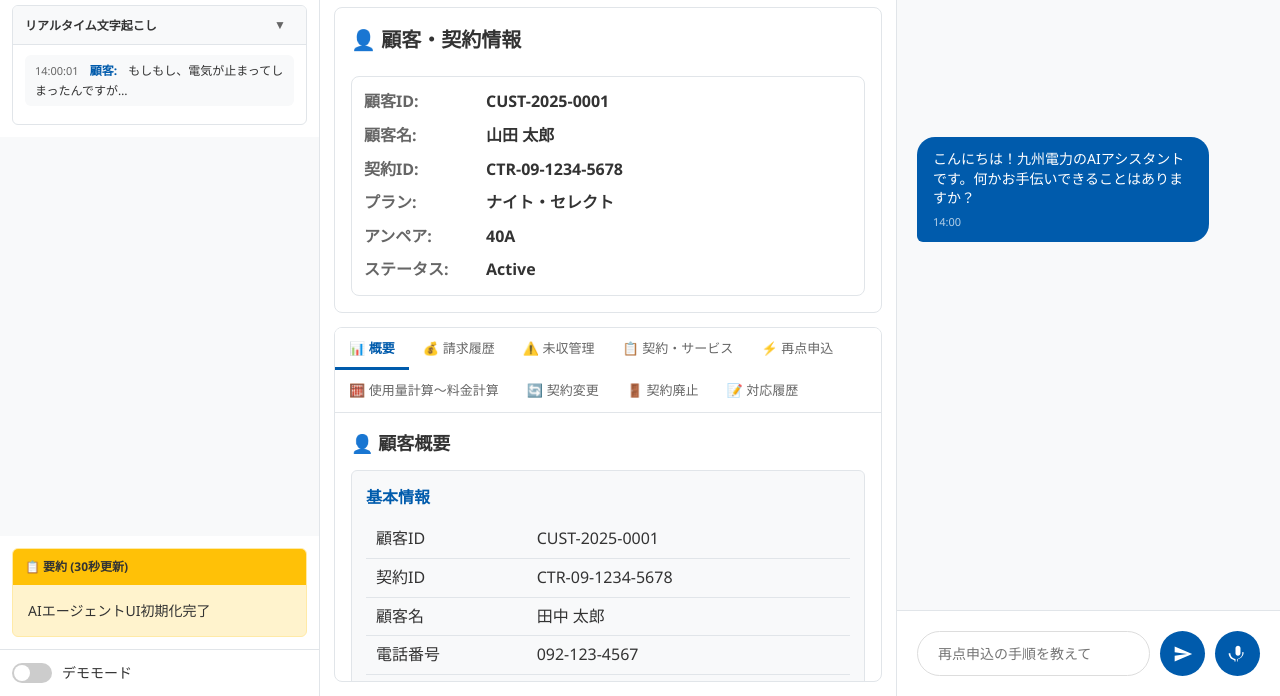
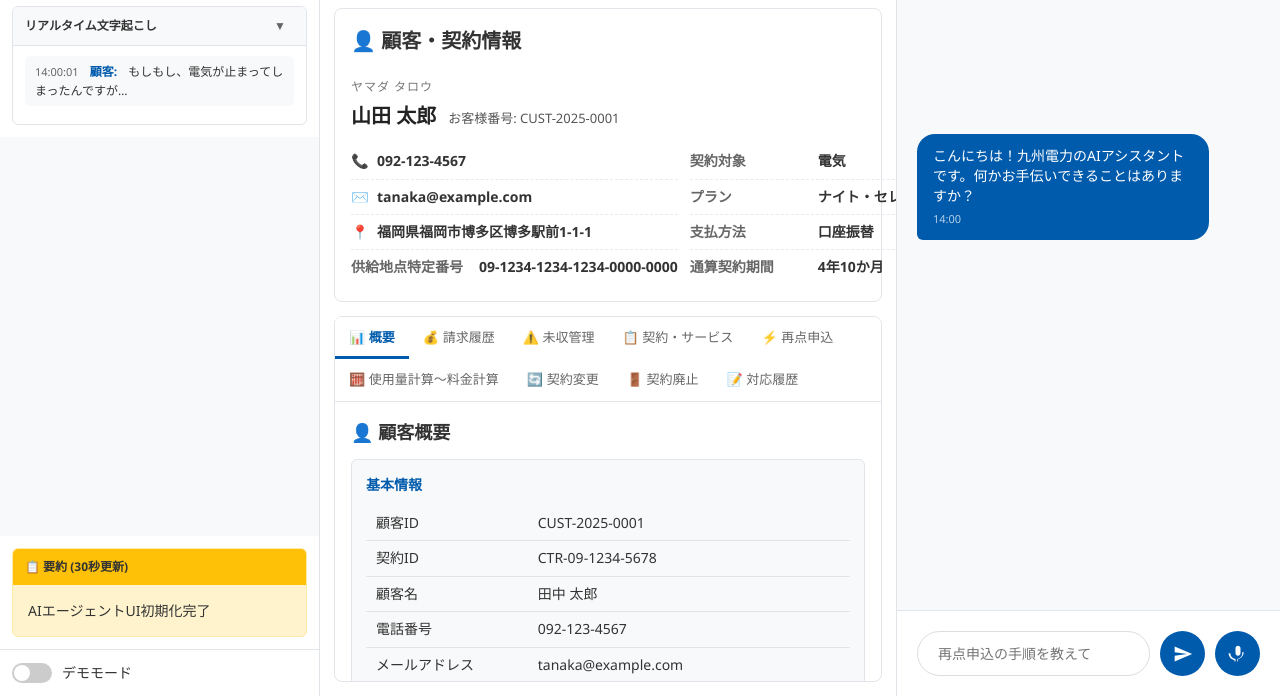
Before and after one commit to Taiki2025/cursor-collaborative-editing, a plain HTML site: page index.html in a window 1280 px wide. Shown: the part 104-800 px from the top of the page. Drawn offline with Linux system fonts and the light colour scheme.

Commit message:
顧客・契約情報の表示を改善し、新しいレイアウトを追加しました。CSSスタイルを更新し、レスポンシブデザインを適用しました。

```diff
--- a/index.html
+++ b/index.html
@@ -121,13 +121,28 @@
                 <div class="customer-card">
                     <div class="customer-info">
                         <h2>👤 顧客・契約情報</h2>
-                        <div class="info-list single-frame">
-                            <div class="info-row"><span class="label">顧客ID:</span><span class="value">CUST-2025-0001</span></div>
-                            <div class="info-row"><span class="label">顧客名:</span><span class="value">山田 太郎</span></div>
-                            <div class="info-row"><span class="label">契約ID:</span><span class="value">CTR-09-1234-5678</span></div>
-                            <div class="info-row"><span class="label">プラン:</span><span class="value">ナイト・セレクト</span></div>
-                            <div class="info-row"><span class="label">アンペア:</span><span class="value">40A</span></div>
-                            <div class="info-row"><span class="label">ステータス:</span><span class="value status-active">Active</span></div>
+                        <div class="customer-summary">
+                            <div class="name-block">
+                                <div class="furigana">ヤマダ タロウ</div>
+                                <div class="name-and-id">
+                                    <span class="full-name">山田 太郎</span>
+                                    <span class="customer-number">お客様番号: <span id="customerId">CUST-2025-0001</span></span>
+                                </div>
+                            </div>
+                            <div class="customer-columns">
+                                <div class="column-left">
+                                    <div class="info-row"><span class="icon" aria-label="電話">📞</span><span class="value">092-123-4567</span></div>
+                                    <div class="info-row"><span class="icon" aria-label="メール">✉️</span><span class="value">tanaka@example.com</span></div>
+                                    <div class="info-row"><span class="icon" aria-label="住所">📍</span><span class="value">福岡県福岡市博多区博多駅前1-1-1</span></div>
+                                    <div class="info-row labeled"><span class="label">供給地点特定番号</span><span class="value supply-id">09-1234-1234-1234-0000-0000</span></div>
+                                </div>
+                                <div class="column-right">
+                                    <div class="info-row"><span class="label">契約対象</span><span class="value">電気</span></div>
+                                    <div class="info-row"><span class="label">プラン</span><span class="value">ナイト・セレクト</span></div>
+                                    <div class="info-row"><span class="label">支払方法</span><span class="value">口座振替</span></div>
+                                    <div class="info-row"><span class="label">通算契約期間</span><span class="value">4年10か月</span></div>
+                                </div>
+                            </div>
                         </div>
                     </div>
                 </div>
--- a/style.css
+++ b/style.css
@@ -561,6 +561,44 @@ body {
     margin-bottom: 20px;
     font-size: 20px;
     font-weight: 600;
+}
+/* 顧客・契約情報 レイアウト */
+.customer-summary { display: flex; flex-direction: column; gap: 12px; }
+.name-block { display: flex; flex-direction: column; gap: 4px; }
+.furigana { font-size: 12px; color: #777; letter-spacing: 0.08em; }
+.name-and-id { display: flex; flex-wrap: wrap; gap: 12px; align-items: baseline; }
+.full-name { font-size: 20px; font-weight: 700; color: #222; }
+.customer-number { font-size: 13px; color: #555; }
+.customer-columns { display: grid; grid-template-columns: 1.2fr 0.8fr; gap: 12px; }
+.customer-columns .info-row { display: flex; gap: 8px; align-items: center; padding: 6px 0; border-bottom: 1px dashed #e6e9ee; }
+.customer-columns .info-row:last-child { border-bottom: none; }
+.customer-columns .info-row .icon { width: 18px; text-align: center; }
+.customer-columns .info-row .label { width: 180px; color: #666; font-weight: 600; }
+.customer-columns .info-row .value { color: #333; font-weight: 600; }
+.customer-columns .info-row .value.supply-id { white-space: nowrap; }
+
+/* 左列の供給地点特定番号もラベル-値の間隔を最適化 */
+.customer-columns .column-left .info-row.labeled {
+  display: grid;
+  grid-template-columns: 120px 1fr;
+  align-items: center;
+  column-gap: 8px;
+}
+.customer-columns .column-left .info-row.labeled .label { width: auto; }
+.customer-columns .column-left .info-row.labeled .value { white-space: nowrap; }
+
+/* 右列のラベル-値の間隔を最適化し、値の開始位置を揃える */
+.customer-columns .column-right .info-row {
+  display: grid;
+  grid-template-columns: 120px 1fr;
+  align-items: center;
+  column-gap: 8px;
+}
+.customer-columns .column-right .info-row .label { width: auto; }
+.customer-columns .column-right .info-row .value { white-space: nowrap; }
+
+@media (max-width: 768px) {
+  .customer-columns { grid-template-columns: 1fr; }
 }
 
 .info-grid {
@@ -2183,3 +2221,18 @@ select:focus {
 .info-row { display: flex; gap: 12px; }
 .info-row .label { width: 110px; color: #666; font-weight: 600; }
 .info-row .value { color: #333; font-weight: 600; }
+
+/* =============================
+   Global compact typography + unified header heights
+   ============================= */
+body { font-size: 14px !important; }
+.header h1 { font-size: 18px !important; }
+.call-log-header,
+.center-header,
+.chat-header {
+  font-size: 14px !important;
+  padding: 10px 14px !important;
+  min-height: 44px;
+  display: flex;
+  align-items: center;
+}
```
